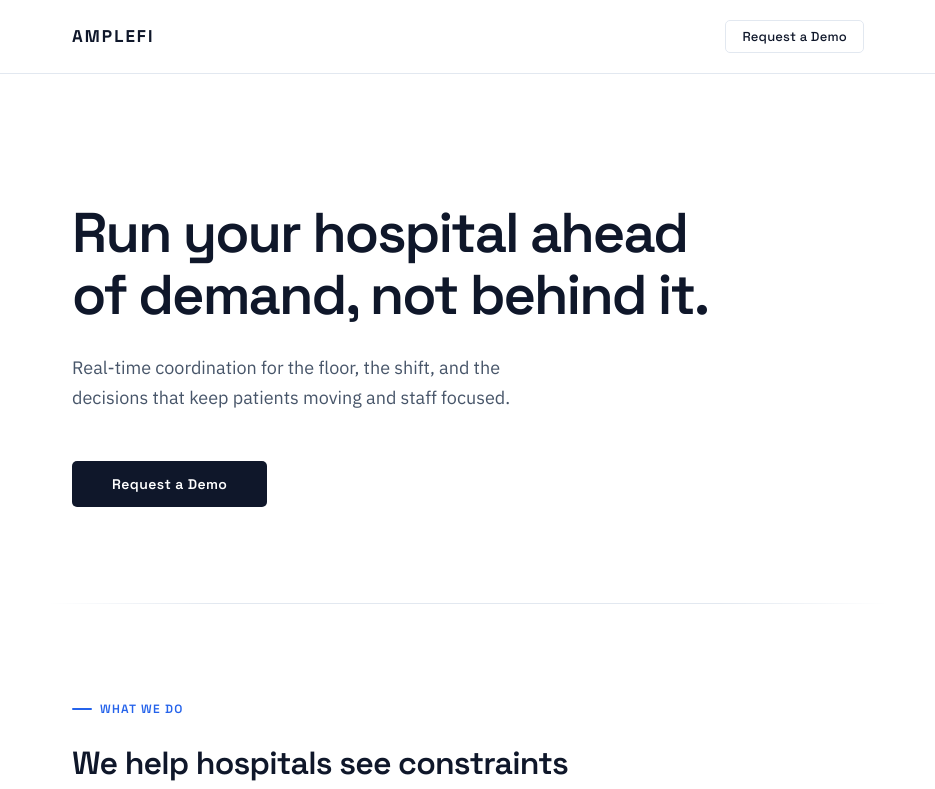
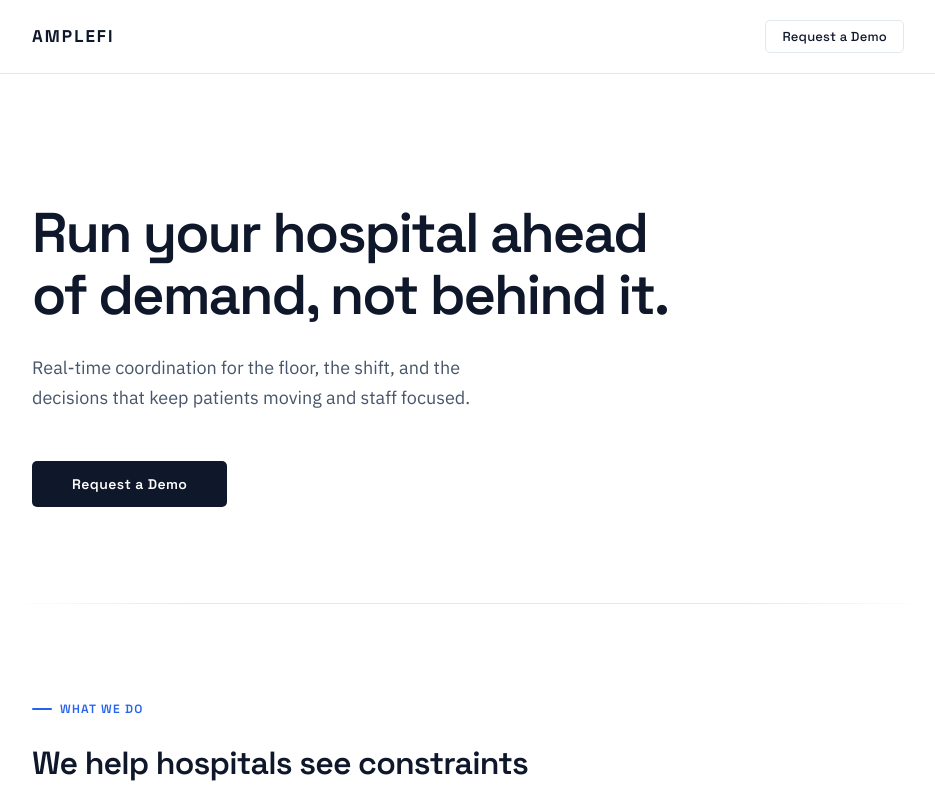
Before and after one commit to janedal95-gif/amplefiClaude, a React (Vite) app in the folder react-app/: page / in a window 1280 px wide. Shown: the top 789 px of the page, without its empty margins (172-1107 px from the left). Built offline with nearby package versions, Linux system fonts and the light colour scheme.

Commit message:
style updates.

```diff
--- a/react-app/src/index.css
+++ b/react-app/src/index.css
@@ -32,7 +32,7 @@
   --cta-text: var(--white);
 
   /* Layout */
-  --max-width: 840px;
+  --max-width: 920px;
   --gutter: 1.5rem;
 
   /* Type */
```
Also changed, not shown: 2 other files (tests, documents, lock files or other folders).
